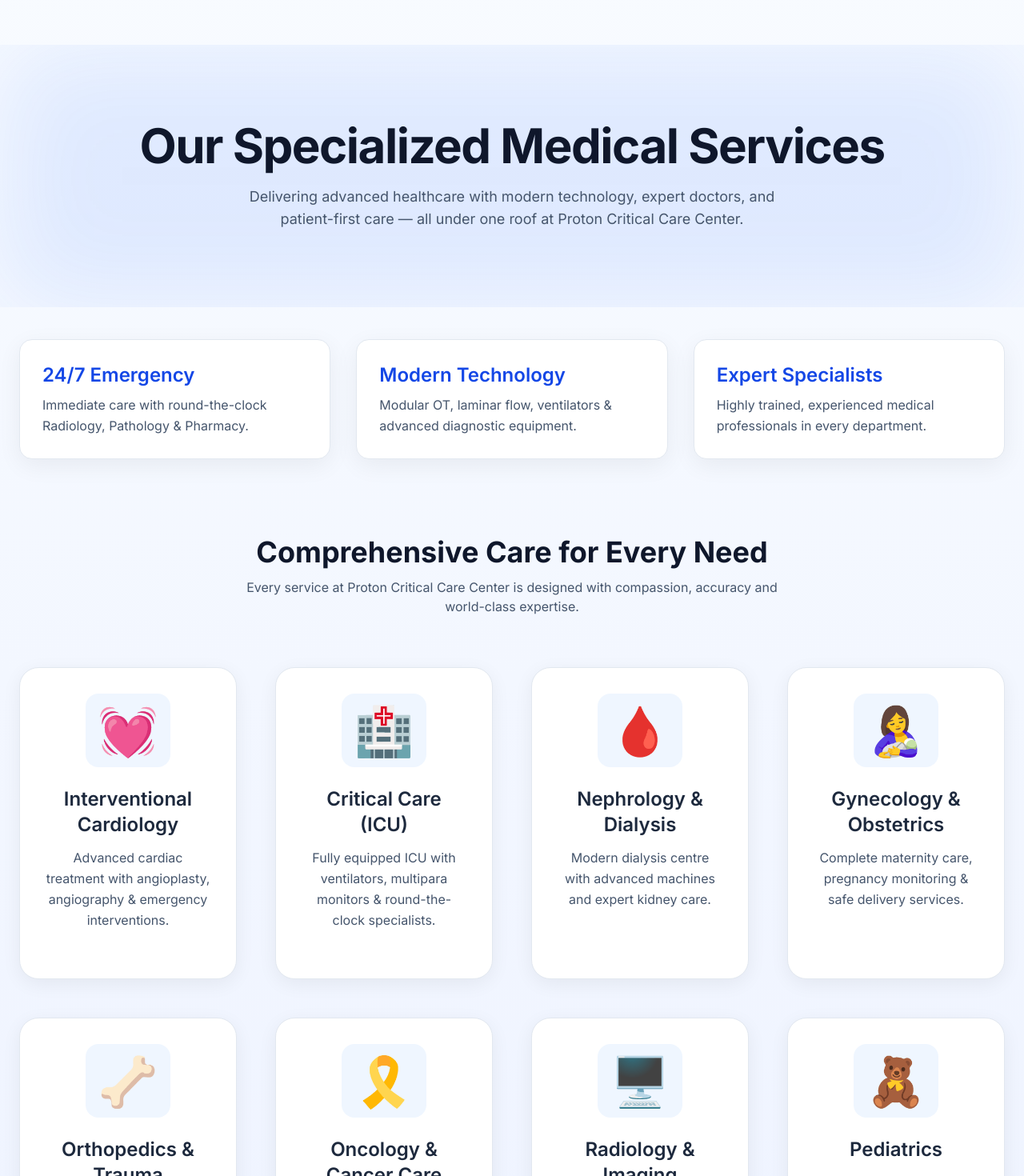
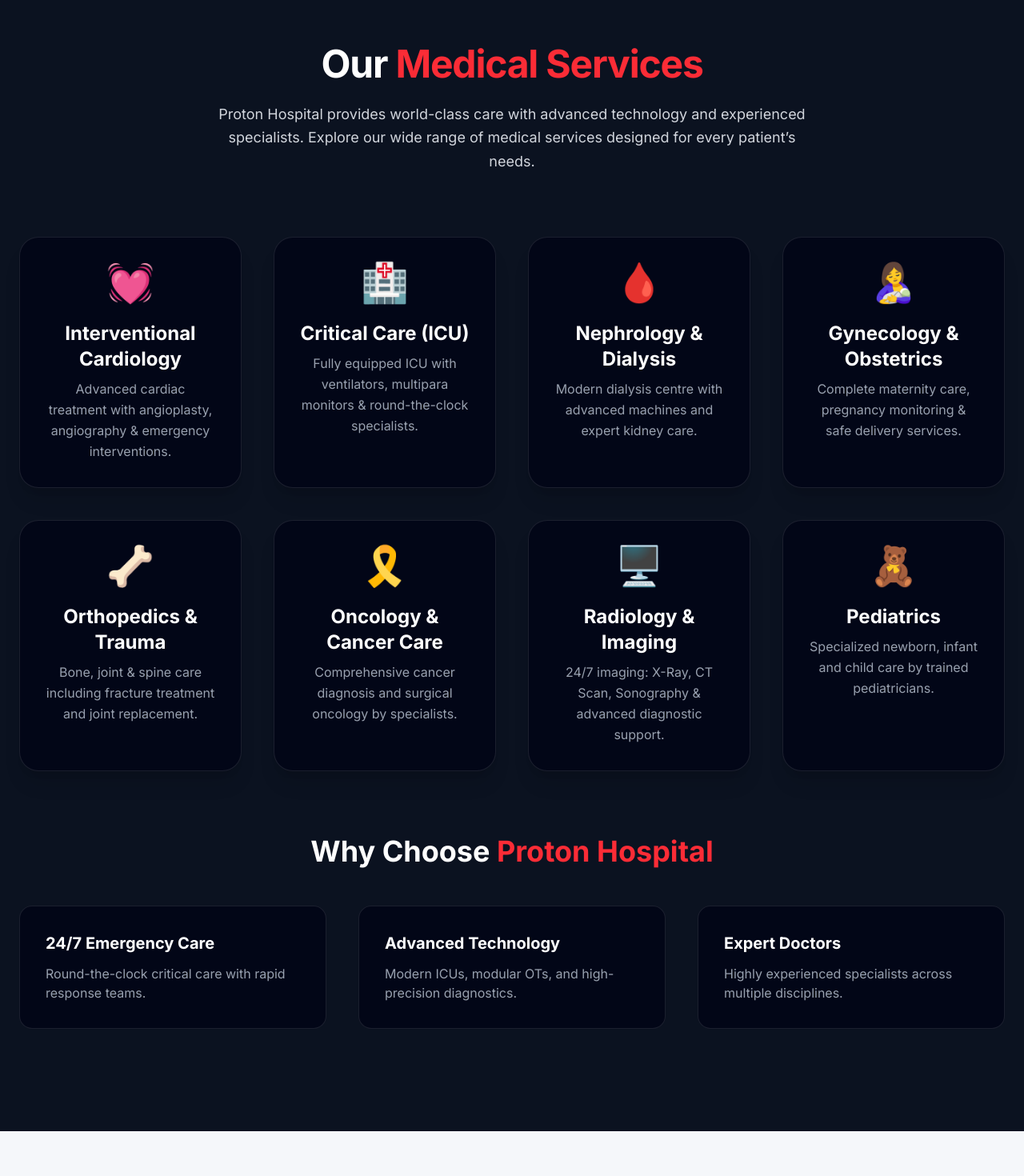
Before and after one commit to Payal-unare/PROTRON_HOSPITAL, a React (Vite) app in the folder MYportfolio/: page /services in a window 1280 px wide. Shown: the part 80-1550 px from the top of the page at 80% size. Built offline with nearby package versions, Linux system fonts and the light colour scheme.

Commit message:
home and service change

```diff
--- a/MYportfolio/src/pages/Home.jsx
+++ b/MYportfolio/src/pages/Home.jsx
@@ -1,14 +1,11 @@
 import React from "react";
 import { Link } from "react-router-dom";
 import { motion } from "framer-motion";
-import {
-  HeartPulse,
-  Brain,
-  Bone,
-  Activity,
-} from "lucide-react";
+import { useNavigate } from "react-router-dom";
+import { HeartPulse, Brain, Bone, Activity } from "lucide-react";
 
 export default function Home() {
+  const navigate = useNavigate();
   const doctors = [
     {
       name: "Dr. Sameer Patil",
@@ -37,7 +34,6 @@
 
   return (
     <div className="bg-[#0b1220] text-white overflow-hidden">
-
       {/* ================= HERO ================= */}
       <section className="relative min-h-screen flex items-center">
         <motion.div
@@ -66,30 +62,26 @@
               <span className="bg-gradient-to-r from-blue-300 via-cyan-200 to-blue-400 bg-clip-text text-transparent">
                 PROTON HOSPITAL
               </span>
-
             </motion.h3>
-
-
 
             <p className="mt-4 text-xl text-blue-200">
               Critical Care Center · Amravati
             </p>
 
             <p className="mt-8 text-lg text-gray-300 max-w-xl leading-relaxed">
-              Where advanced medical science meets responsibility,
-              precision, and round-the-clock critical care.
+              Where advanced medical science meets responsibility, precision,
+              and round-the-clock critical care.
             </p>
 
             <div className="mt-10 flex gap-6">
-              <Link to="/contact">
               <motion.button
                 whileHover={hoverFx}
                 whileTap={{ scale: 0.95 }}
+                onClick={() => navigate("/login")}
                 className="bg-red-600 px-10 py-5 rounded-xl font-bold shadow-[0_20px_40px_rgba(220,38,38,0.4)]"
               >
                 Book Appointment
               </motion.button>
-              </Link>
 
               <Link to="/services">
                 <motion.button
@@ -152,9 +144,7 @@
                   <div className="p-6">
                     <h3 className="text-xl font-bold">{doc.name}</h3>
                     <p className="text-gray-400 text-sm">{doc.role}</p>
-                    <p className="text-red-500 mt-2 font-semibold">
-                      {doc.exp}
-                    </p>
+                    <p className="text-red-500 mt-2 font-semibold">{doc.exp}</p>
                   </div>
                 </motion.div>
               ))}
--- a/MYportfolio/src/pages/Services.jsx
+++ b/MYportfolio/src/pages/Services.jsx
@@ -1,4 +1,5 @@
 import React from "react";
+import { motion } from "framer-motion";
 
 export default function Services() {
   const list = [
@@ -53,104 +54,72 @@
   ];
 
   return (
-    <div className="pt-28 bg-gradient-to-b from-[#f8fbff] to-[#eef3ff]">
+    <section className="pt-28 pb-32 bg-[#0b1220] text-white">
+      <div className="max-w-7xl mx-auto px-6 space-y-20">
 
-      {/* Hero Section */}
-      <div className="relative overflow-hidden">
-        <div className="absolute inset-0 bg-blue-600 opacity-10 blur-3xl"></div>
-        <div className="relative py-24 px-6 text-center max-w-6xl mx-auto">
+        {/* ================= HERO ================= */}
+        <motion.div
+          initial={{ opacity: 0, y: 40 }}
+          whileInView={{ opacity: 1, y: 0 }}
+          viewport={{ once: true }}
+          className="text-center max-w-3xl mx-auto"
+        >
+          <h2 className="text-5xl font-black tracking-tight">
+            Our <span className="text-red-500">Medical Services</span>
+          </h2>
+          <p className="mt-6 text-gray-300 text-lg leading-relaxed">
+            Proton Hospital provides world-class care with advanced technology and experienced specialists. Explore our wide range of medical services designed for every patient’s needs.
+          </p>
+        </motion.div>
 
-          <h1 className="text-5xl md:text-6xl font-extrabold text-slate-900 tracking-tight">
-            Our Specialized Medical Services
-          </h1>
-
-          <p className="text-slate-600 text-lg max-w-2xl mx-auto mt-5">
-            Delivering advanced healthcare with modern technology, expert doctors,
-            and patient-first care — all under one roof at Proton Critical Care Center.
-          </p>
-        </div>
-      </div>
-
-      {/* Highlight Panels */}
-      <div className="max-w-7xl mx-auto px-6 grid md:grid-cols-3 gap-8 mt-10">
-        {[
-          {
-            title: "24/7 Emergency",
-            text: "Immediate care with round-the-clock Radiology, Pathology & Pharmacy.",
-          },
-          {
-            title: "Modern Technology",
-            text: "Modular OT, laminar flow, ventilators & advanced diagnostic equipment.",
-          },
-          {
-            title: "Expert Specialists",
-            text: "Highly trained, experienced medical professionals in every department.",
-          },
-        ].map((item) => (
-          <div
-            key={item.title}
-            className="
-              p-7 rounded-2xl bg-white shadow-[0_8px_30px_rgb(0,0,0,0.06)]
-              border border-slate-200 hover:shadow-[0_12px_40px_rgb(0,0,0,0.12)]
-              transition-all duration-300
-            "
-          >
-            <h3 className="text-2xl font-semibold text-blue-700">{item.title}</h3>
-            <p className="text-slate-600 mt-2 leading-relaxed">{item.text}</p>
-          </div>
-        ))}
-      </div>
-
-      {/* Services Section */}
-      <div className="max-w-7xl mx-auto px-6 mt-24 pb-24">
-        <h2 className="text-4xl font-bold text-center text-slate-900">
-          Comprehensive Care for Every Need
-        </h2>
-        <p className="text-center text-slate-600 mt-3 max-w-2xl mx-auto">
-          Every service at Proton Critical Care Center is designed with compassion,
-          accuracy and world-class expertise.
-        </p>
-
-        {/* Grid */}
-        <div className="grid sm:grid-cols-2 lg:grid-cols-3 xl:grid-cols-4 gap-12 mt-16">
-          {list.map((service) => (
-            <div
+        {/* ================= SERVICES GRID ================= */}
+        <div className="grid sm:grid-cols-2 lg:grid-cols-4 gap-10">
+          {list.map((service, i) => (
+            <motion.div
               key={service.title}
-              className="
-                bg-white rounded-3xl p-8 border border-slate-200
-                shadow-[0_6px_25px_rgba(0,0,0,0.06)]
-                hover:shadow-[0_15px_45px_rgba(0,0,0,0.12)]
-                hover:-translate-y-2 transition-all duration-300 group
-              "
+              initial={{ opacity: 0, y: 30 }}
+              whileInView={{ opacity: 1, y: 0 }}
+              viewport={{ once: true }}
+              transition={{ delay: i * 0.1 }}
+              className="bg-[#020617] p-8 rounded-3xl border border-white/10 shadow-xl hover:-translate-y-2 transition"
             >
-              <div
-                className="
-                  text-6xl mb-6 bg-blue-50 text-blue-600 p-4 w-fit mx-auto
-                  rounded-2xl group-hover:bg-blue-600 group-hover:text-white
-                  transition-all duration-300
-                "
-              >
+              <div className="text-5xl mb-6 flex justify-center items-center">
                 {service.icon}
               </div>
-
-              <h3 className="text-2xl font-semibold text-center text-slate-800">
-                {service.title}
-              </h3>
-
-              <p className="text-slate-600 text-center mt-3 leading-relaxed">
-                {service.description}
-              </p>
-
-              <div
-                className="
-                  h-1 w-0 bg-blue-600 mt-6 mx-auto rounded-full
-                  group-hover:w-3/4 transition-all duration-500
-                "
-              ></div>
-            </div>
+              <h3 className="text-2xl font-bold text-center mb-2">{service.title}</h3>
+              <p className="text-gray-400 text-center leading-relaxed">{service.description}</p>
+            </motion.div>
           ))}
         </div>
+
+        {/* ================= WHY CHOOSE US ================= */}
+        <motion.div
+          initial={{ opacity: 0, y: 40 }}
+          whileInView={{ opacity: 1, y: 0 }}
+          viewport={{ once: true }}
+        >
+          <h3 className="text-4xl font-bold text-center mb-12">
+            Why Choose <span className="text-red-500">Proton Hospital</span>
+          </h3>
+
+          <div className="grid md:grid-cols-3 gap-10">
+            {[
+              ["24/7 Emergency Care", "Round-the-clock critical care with rapid response teams."],
+              ["Advanced Technology", "Modern ICUs, modular OTs, and high-precision diagnostics."],
+              ["Expert Doctors", "Highly experienced specialists across multiple disciplines."],
+            ].map(([title, desc], i) => (
+              <div
+                key={i}
+                className="bg-[#020617] p-8 rounded-2xl border border-white/10 hover:-translate-y-2 transition"
+              >
+                <h4 className="text-xl font-bold mb-3">{title}</h4>
+                <p className="text-gray-400">{desc}</p>
+              </div>
+            ))}
+          </div>
+        </motion.div>
+
       </div>
-    </div>
+    </section>
   );
 }
```
Lines whose indentation alone changed are shown as unchanged.
